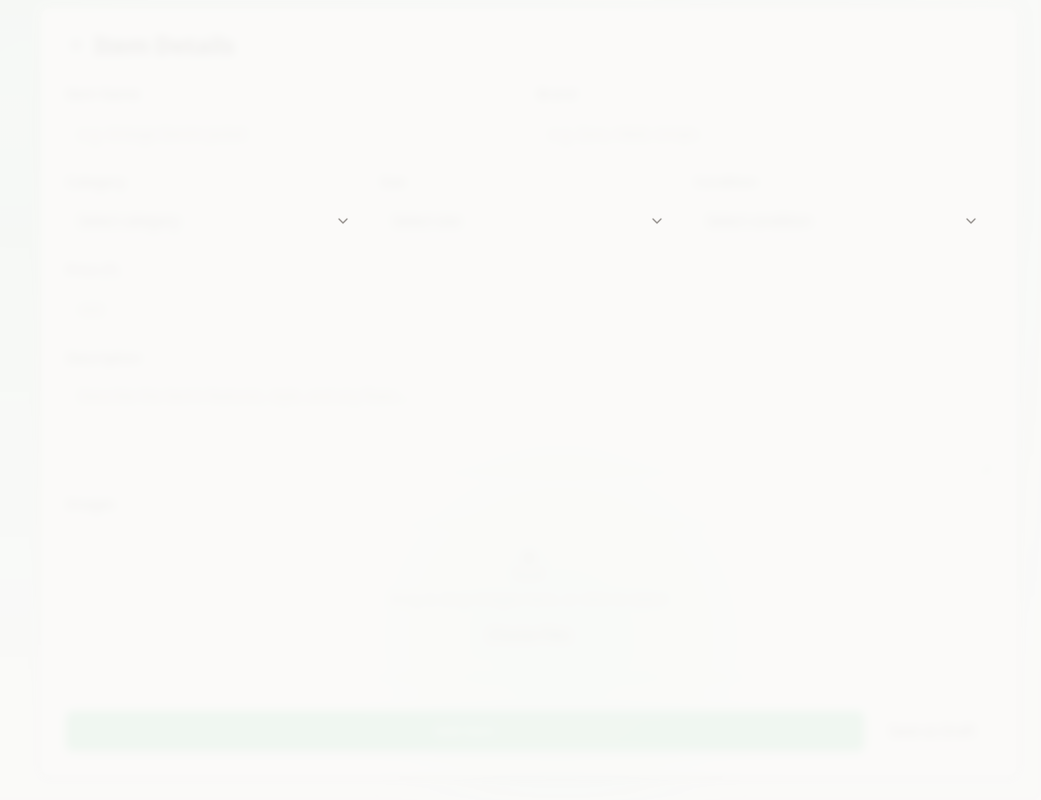
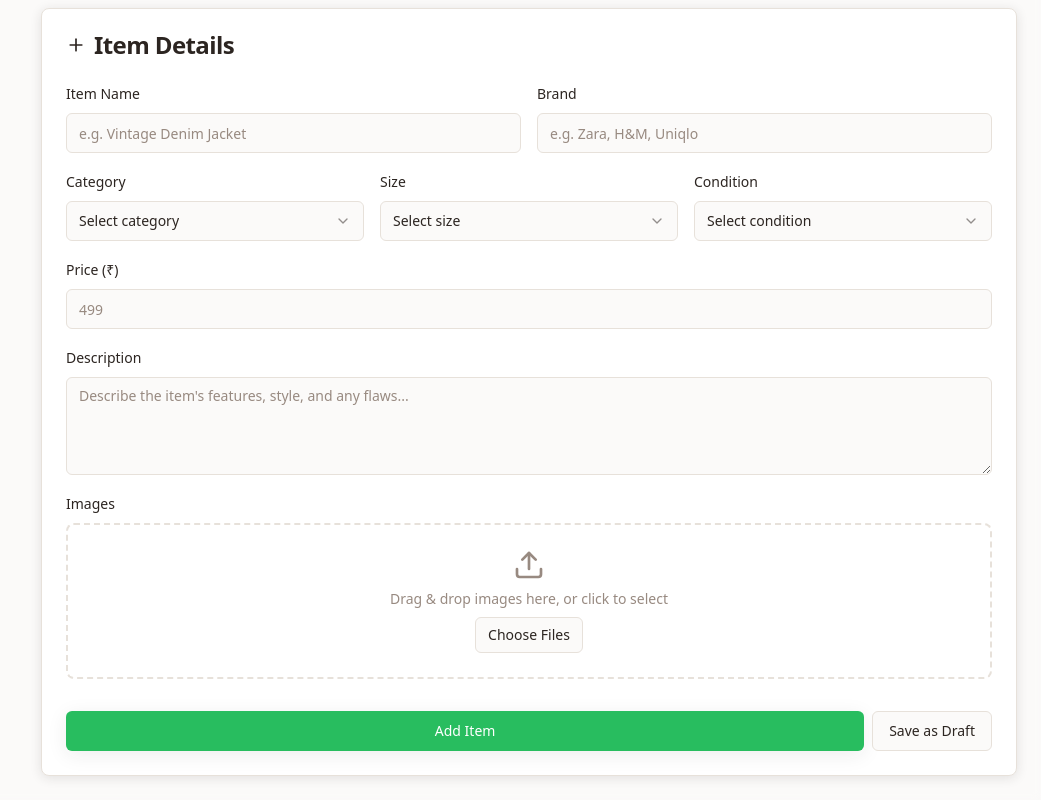
Before and after one commit to mahinbs/thread-thrift-hub, a React (Vite) app: page /admin/add-item in a window 1280 px wide. Shown: the part 557-1357 px from the top of the page, without its empty margins (239-1280 px from the left). Built offline with nearby package versions, Linux system fonts and the light colour scheme; sample sign-in values are in the browser's storage.

Commit message:
Reverted to commit 168880e2b87aa11cb80ae009bf8b18b0d7d62595

```diff
--- a/src/components/admin/AdminLayout.tsx
+++ b/src/components/admin/AdminLayout.tsx
@@ -58,12 +58,7 @@ const AdminLayout = ({ children }: AdminLayoutProps) => {
   const userEmail = localStorage.getItem("userEmail")
 
   return (
-    <div className="min-h-screen bg-gradient-neural neural-bg blur-backdrop relative overflow-hidden">
-      {/* Advanced background effects */}
-      <div className="absolute inset-0 bg-gradient-eco opacity-5 animate-pulse-glow" />
-      <div className="absolute top-0 left-1/4 w-96 h-96 bg-primary/10 rounded-full blur-3xl animate-float" />
-      <div className="absolute bottom-0 right-1/4 w-80 h-80 bg-primary-glow/20 rounded-full blur-2xl animate-bounce-gentle" />
-      <div className="absolute inset-0 bg-background/95 backdrop-blur-sm" />
+    <div className="min-h-screen bg-gradient-subtle backdrop-blur-sm">
       {/* Mobile sidebar overlay */}
       {sidebarOpen && (
         <div
```
